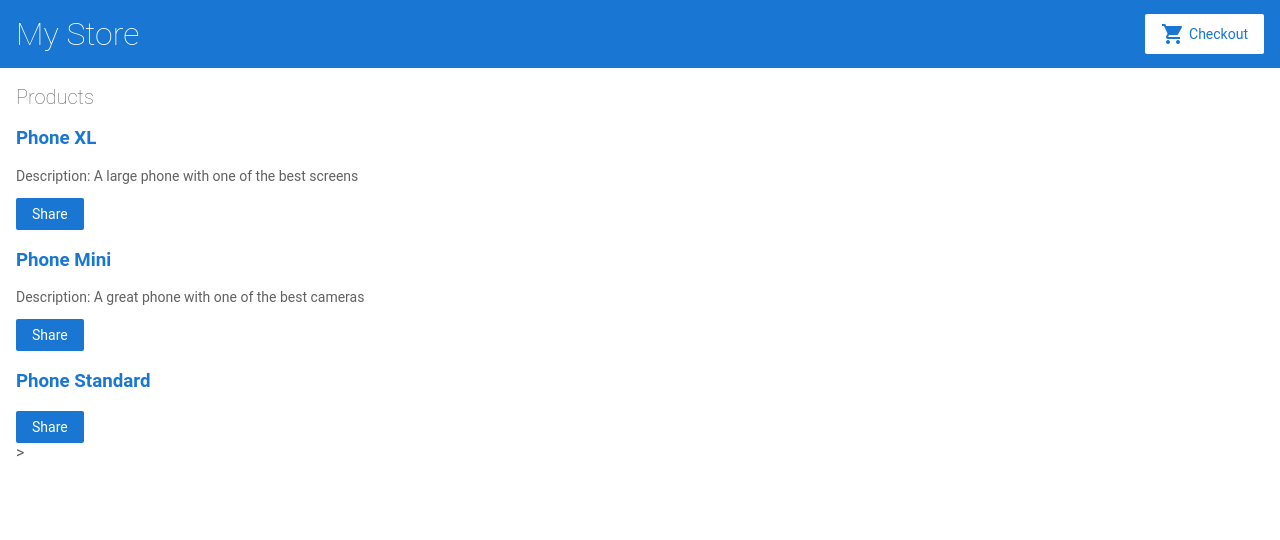
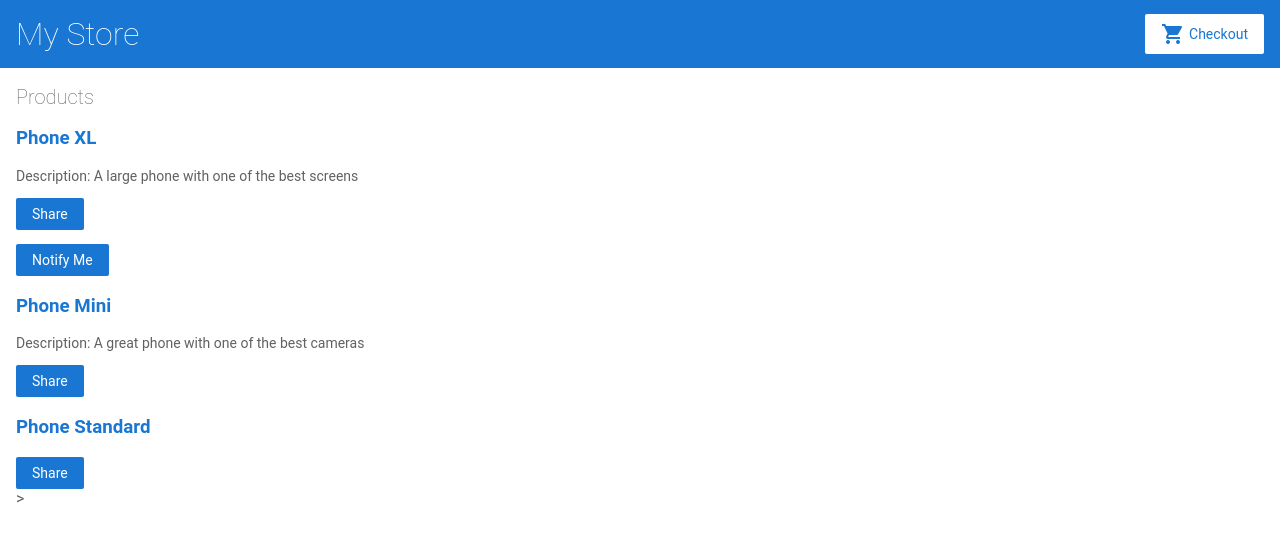
Before and after one commit to rakhalib14/angular-template, an Angular app: page / in a window 1280 px wide. Shown: the top 540 px of the page. Built offline with nearby package versions, Linux system fonts and the light colour scheme.

Commit message:
3 files modified, 3 added

```diff
--- a/src/app/app.module.ts
+++ b/src/app/app.module.ts
@@ -6,6 +6,7 @@ import { ReactiveFormsModule } from '@angular/forms';
 import { AppComponent } from './app.component';
 import { TopBarComponent } from './top-bar/top-bar.component';
 import { ProductListComponent } from './product-list/product-list.component';
+import { ProductAlertsComponent } from './product-alerts/product-alerts.component';
 
 @NgModule({
   imports: [
@@ -18,7 +19,8 @@ import { ProductListComponent } from './product-list/product-list.component';
   declarations: [
     AppComponent,
     TopBarComponent,
-    ProductListComponent
+    ProductListComponent,
+    ProductAlertsComponent
   ],
   bootstrap: [ AppComponent ]
 })
--- /dev/null
+++ b/src/app/product-alerts/product-alerts.component.html
@@ -0,0 +1,3 @@
+<p *ngIf="product.price > 700">
+<button (click)="notify.emit()"> Notify Me </button>
+</p>
--- /dev/null
+++ b/src/app/product-alerts/product-alerts.component.ts
@@ -0,0 +1,18 @@
+import { Component, OnInit } from '@angular/core';
+import { Input } from '@angular/core';
+import { Output, EventEmitter } from '@angular/core';
+
+@Component({
+  selector: 'app-product-alerts',
+  templateUrl: './product-alerts.component.html',
+  styleUrls: ['./product-alerts.component.css']
+})
+export class ProductAlertsComponent implements OnInit {
+  @Input() product;
+  @Output() notify = new EventEmitter();
+  constructor() { }
+
+  ngOnInit() {
+  }
+
+}
--- a/src/app/product-list/product-list.component.html
+++ b/src/app/product-list/product-list.component.html
@@ -7,4 +7,5 @@
     Description: {{product.description}}
   </p>
   <button (click)="share()"> Share </button>
+  <app-product-alerts [product]="product" (notify)="onNotify()"></app-product-alerts>
 </div>>
--- a/src/app/product-list/product-list.component.ts
+++ b/src/app/product-list/product-list.component.ts
@@ -13,6 +13,10 @@ export class ProductListComponent {
   share() {
     window.alert('The product has been shared!');
   }
+  onNotify(){
+    window.alert('You will be notified when the product goes on sale');
+  }
+
 }
 
 
```
Also changed, not shown: src/app/product-alerts/product-alerts.component.css (added).
